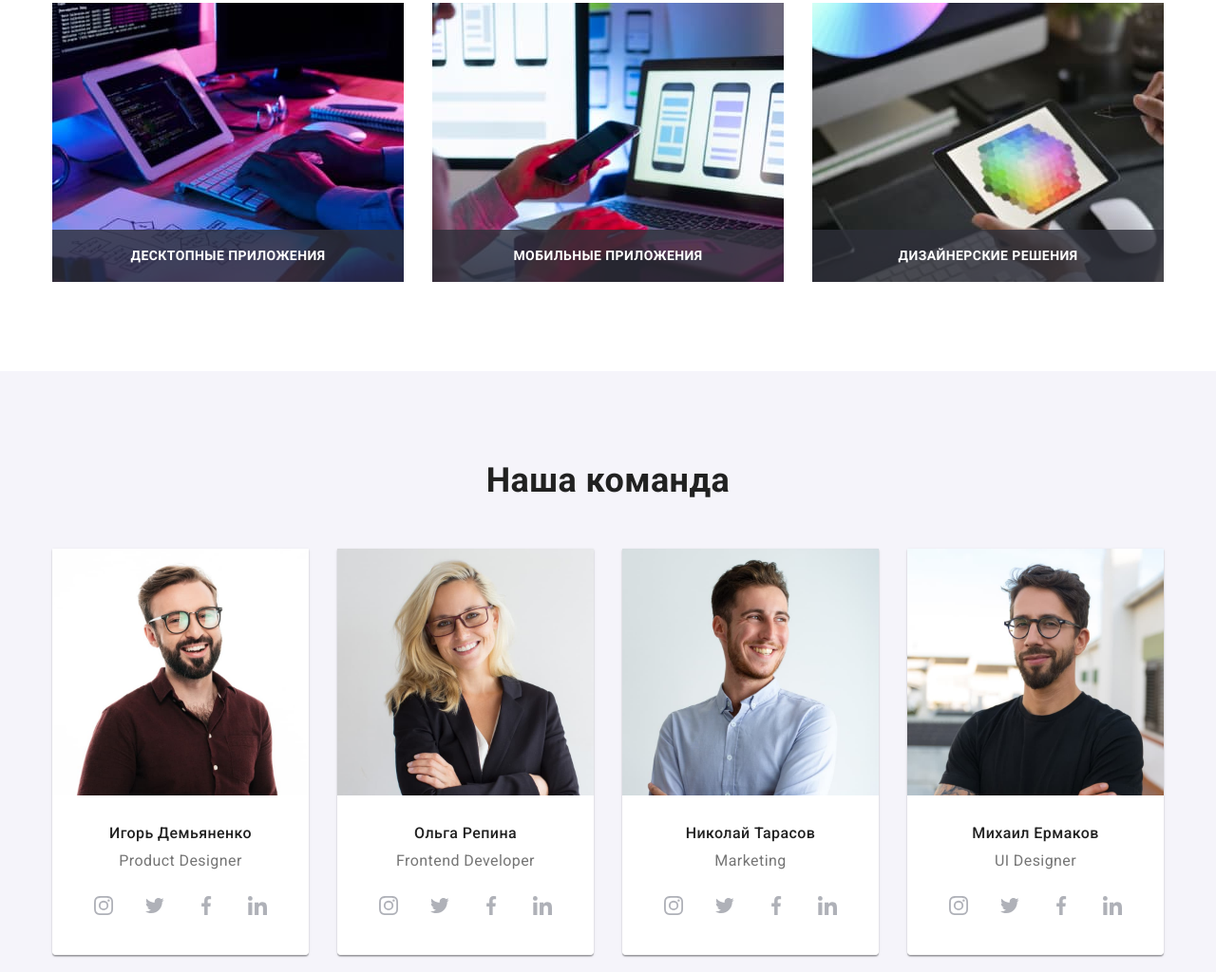
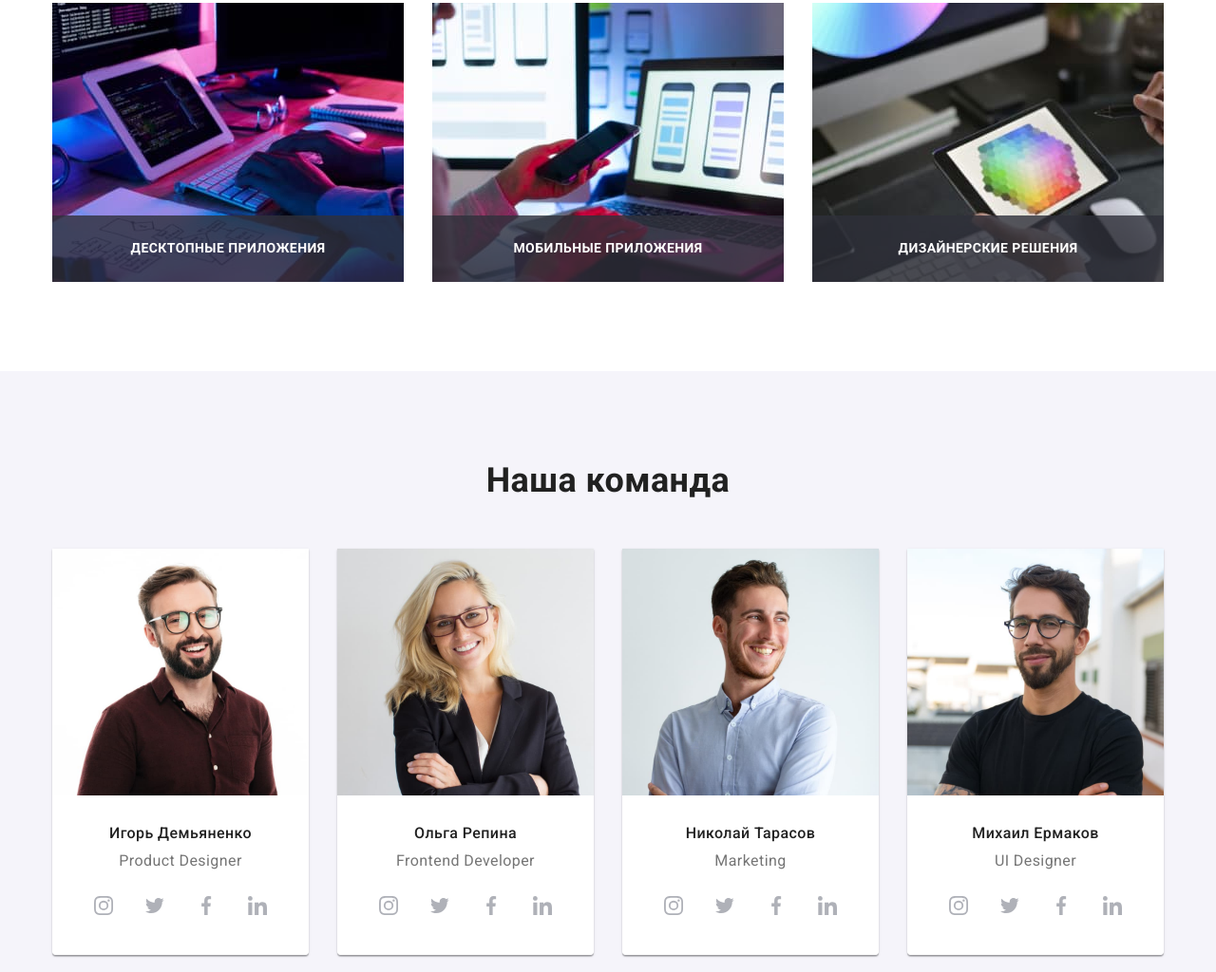
Before and after one commit to yanapeshko/goit-markup-hw-05, a plain HTML site: page index.html in a window 1280 px wide. Shown: the part 1232-2256 px from the top of the page at 95% size. Drawn offline with nearby package versions, Linux system fonts and the light colour scheme.

Commit message:
домашнее задание#5корректировка

```diff
--- a/css/styles.css
+++ b/css/styles.css
@@ -323,16 +323,17 @@ img {
 }*/
 .who-we-are .title {
   position: absolute;
+  display: flex;
+  justify-content: center;
+  align-items: center;
   bottom: 0;
   margin: 0 auto;
   width: 100%;
-  /* padding: 27px 82px;*/
-  padding-top: 27px;
-  padding-bottom: 27px;
-  text-align: center;
+  height: 70px;
+
   font-weight: 700;
   font-size: 14px;
-  line-height: 1.14px;
+  line-height: 1.14;
   text-transform: uppercase;
 
   color: var(--title-text-color-secondary);
```
